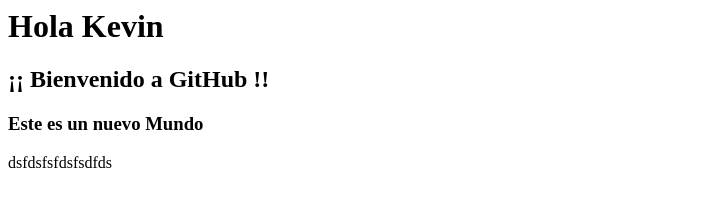
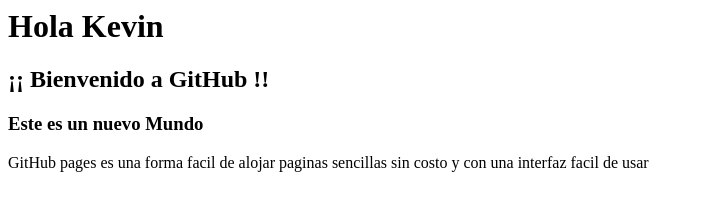
Before and after one commit to kevinmiraba/Test-GitHub, a plain HTML site: page index.html in a window 1280 px wide. Shown: the whole page, without its empty margins (0-701 px from the left). Drawn offline with Linux system fonts and the light colour scheme.

Commit message:
Update index.html
cambios

```diff
--- a/index.html
+++ b/index.html
@@ -1,4 +1,4 @@
 <h1> Hola Kevin </h1>
 <h2> ¡¡ Bienvenido a GitHub !! </h2>
 <h3> Este es un nuevo Mundo </h3>
-<p> dsfdsfsfdsfsdfds </p>
+<p> GitHub pages es una forma facil de alojar paginas sencillas sin costo y con una interfaz facil de usar </p>
```
